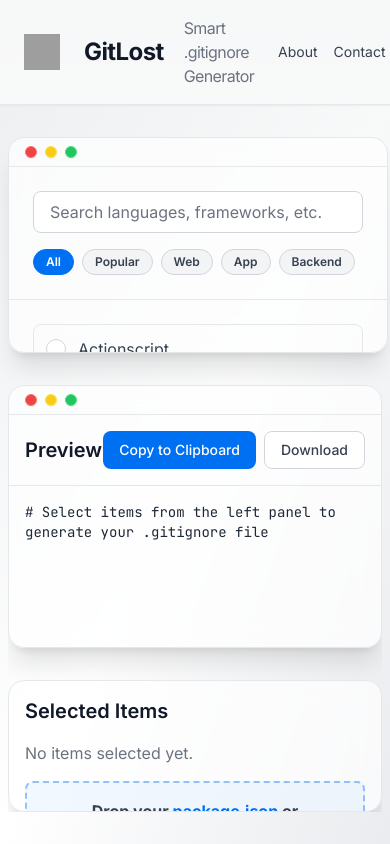
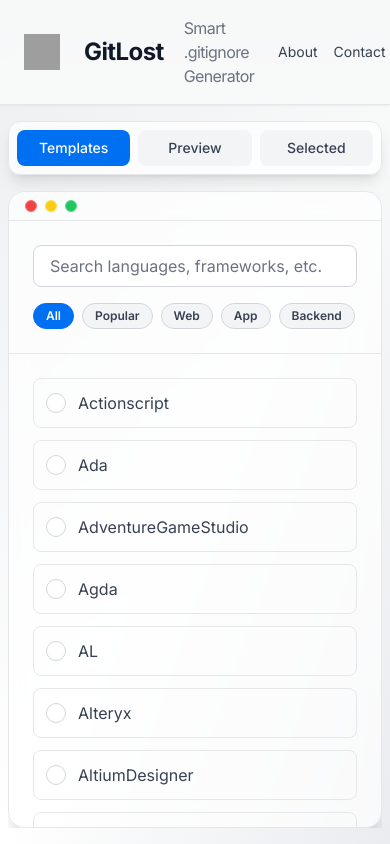
Before and after one commit to BytexGrid/gitlost, a Next.js app in the folder gitlost-app/: page / in a window 390 px wide. Built offline with nearby package versions, Linux system fonts and the light colour scheme; grey boxes are pictures that could not be loaded.

Commit message:
fix: restore original desktop layout and improve mobile UX

```diff
--- a/gitlost-app/src/app/page.tsx
+++ b/gitlost-app/src/app/page.tsx
@@ -11,6 +11,7 @@ export default function Home() {
   const [selectedItems, setSelectedItems] = useState<string[]>([]);
   const [gitignoreContent, setGitignoreContent] = useState('');
   const [loading, setLoading] = useState(false);
+  const [activePanel, setActivePanel] = useState<'selection' | 'preview' | 'selected'>('selection');
 
   useEffect(() => {
     let cancelled = false;
@@ -32,22 +33,81 @@ export default function Home() {
   return (
     <div className="h-screen flex flex-col overflow-hidden">
       <Header />
-      <main className="flex-1 w-full px-2 lg:px-8 py-8 flex flex-col lg:flex-row gap-8 overflow-hidden bg-gradient-to-br from-gray-100/80 via-white/80 to-gray-200/80 dark:from-gray-900/80 dark:via-gray-950/80 dark:to-gray-800/80">
-        {/* Selection Panel (1/3 width on large screens) */}
-        <div className="flex-1 lg:flex-[1] min-w-[380px] max-w-[600px] rounded-2xl shadow-xl bg-white/70 dark:bg-gray-900/70 backdrop-blur-md border border-gray-200 dark:border-gray-800 overflow-hidden flex flex-col">
+      <main className="flex-1 w-full px-2 lg:px-8 py-4 lg:py-8 flex flex-col lg:flex-row gap-4 lg:gap-8 overflow-hidden bg-gradient-to-br from-gray-100/80 via-white/80 to-gray-200/80 dark:from-gray-900/80 dark:via-gray-950/80 dark:to-gray-800/80">
+        {/* Mobile Navigation */}
+        <div className="lg:hidden flex gap-2 p-2 bg-white/70 dark:bg-gray-900/70 backdrop-blur-md border border-gray-200 dark:border-gray-800 rounded-xl shadow-lg">
+          <button
+            onClick={() => setActivePanel('selection')}
+            className={`flex-1 px-4 py-2 rounded-lg text-sm font-medium transition-colors ${
+              activePanel === 'selection'
+                ? 'bg-primary text-white'
+                : 'bg-gray-100 dark:bg-gray-800 text-gray-700 dark:text-gray-300 hover:bg-gray-200 dark:hover:bg-gray-700'
+            }`}
+          >
+            Templates
+          </button>
+          <button
+            onClick={() => setActivePanel('preview')}
+            className={`flex-1 px-4 py-2 rounded-lg text-sm font-medium transition-colors ${
+              activePanel === 'preview'
+                ? 'bg-primary text-white'
+                : 'bg-gray-100 dark:bg-gray-800 text-gray-700 dark:text-gray-300 hover:bg-gray-200 dark:hover:bg-gray-700'
+            }`}
+          >
+            Preview
+          </button>
+          <button
+            onClick={() => setActivePanel('selected')}
+            className={`flex-1 px-4 py-2 rounded-lg text-sm font-medium transition-colors ${
+              activePanel === 'selected'
+                ? 'bg-primary text-white'
+                : 'bg-gray-100 dark:bg-gray-800 text-gray-700 dark:text-gray-300 hover:bg-gray-200 dark:hover:bg-gray-700'
+            }`}
+          >
+            Selected
+          </button>
+        </div>
+
+        {/* Panels for mobile: only one visible at a time */}
+        <div className="lg:hidden flex-1 flex flex-col gap-4 overflow-hidden">
+          {activePanel === 'selection' && (
+            <div className="flex-1 min-h-0 rounded-2xl shadow-xl bg-white/70 dark:bg-gray-900/70 backdrop-blur-md border border-gray-200 dark:border-gray-800 overflow-hidden flex flex-col">
               <div className="flex-1 overflow-auto">
                 <SelectionPanel selectedItems={selectedItems} setSelectedItems={setSelectedItems} />
               </div>
             </div>
-        {/* Container for Preview and Selected Items (2/3 width on large screens) */}
-        <div className="flex-[2] flex flex-col lg:flex-row gap-8 overflow-hidden">
-          {/* Preview Panel (takes 2/3 of this container width on large screens) */}
+          )}
+          {activePanel === 'preview' && (
+            <div className="flex-1 min-h-0 rounded-2xl shadow-xl bg-white/70 dark:bg-gray-900/70 backdrop-blur-md border border-gray-200 dark:border-gray-800 overflow-hidden flex flex-col">
+              <div className="flex-1 overflow-auto">
+                <PreviewPanel content={gitignoreContent} loading={loading} selectedItems={selectedItems} />
+              </div>
+            </div>
+          )}
+          {activePanel === 'selected' && (
+            <div className="flex-1 min-h-0 rounded-2xl shadow-xl bg-white/70 dark:bg-gray-900/70 backdrop-blur-md border border-gray-200 dark:border-gray-800 overflow-hidden flex flex-col">
+              <div className="flex-1 overflow-auto">
+                <SelectedItemsPanel selectedItems={selectedItems} setSelectedItems={setSelectedItems} />
+              </div>
+            </div>
+          )}
+        </div>
+
+        {/* Panels for desktop: always visible side by side */}
+        <div className="hidden lg:flex flex-1 gap-8 overflow-hidden">
+          {/* Selection Panel */}
+          <div className="flex-1 min-w-[380px] max-w-[600px] rounded-2xl shadow-xl bg-white/70 dark:bg-gray-900/70 backdrop-blur-md border border-gray-200 dark:border-gray-800 overflow-hidden flex flex-col">
+            <div className="flex-1 overflow-auto">
+              <SelectionPanel selectedItems={selectedItems} setSelectedItems={setSelectedItems} />
+            </div>
+          </div>
+          {/* Preview Panel */}
           <div className="flex-[2] rounded-2xl shadow-xl bg-white/70 dark:bg-gray-900/70 backdrop-blur-md border border-gray-200 dark:border-gray-800 overflow-hidden flex flex-col">
             <div className="flex-1 overflow-auto">
               <PreviewPanel content={gitignoreContent} loading={loading} selectedItems={selectedItems} />
             </div>
           </div>
-           {/* Selected Items Panel (takes 1/3 of this container width on large screens) */}
+          {/* Selected Items Panel */}
           <div className="flex-1 rounded-2xl shadow-xl bg-white/70 dark:bg-gray-900/70 backdrop-blur-md border border-gray-200 dark:border-gray-800 overflow-hidden flex flex-col">
             <div className="flex-1 overflow-auto">
               <SelectedItemsPanel selectedItems={selectedItems} setSelectedItems={setSelectedItems} />
```
Lines whose indentation alone changed are shown as unchanged.
